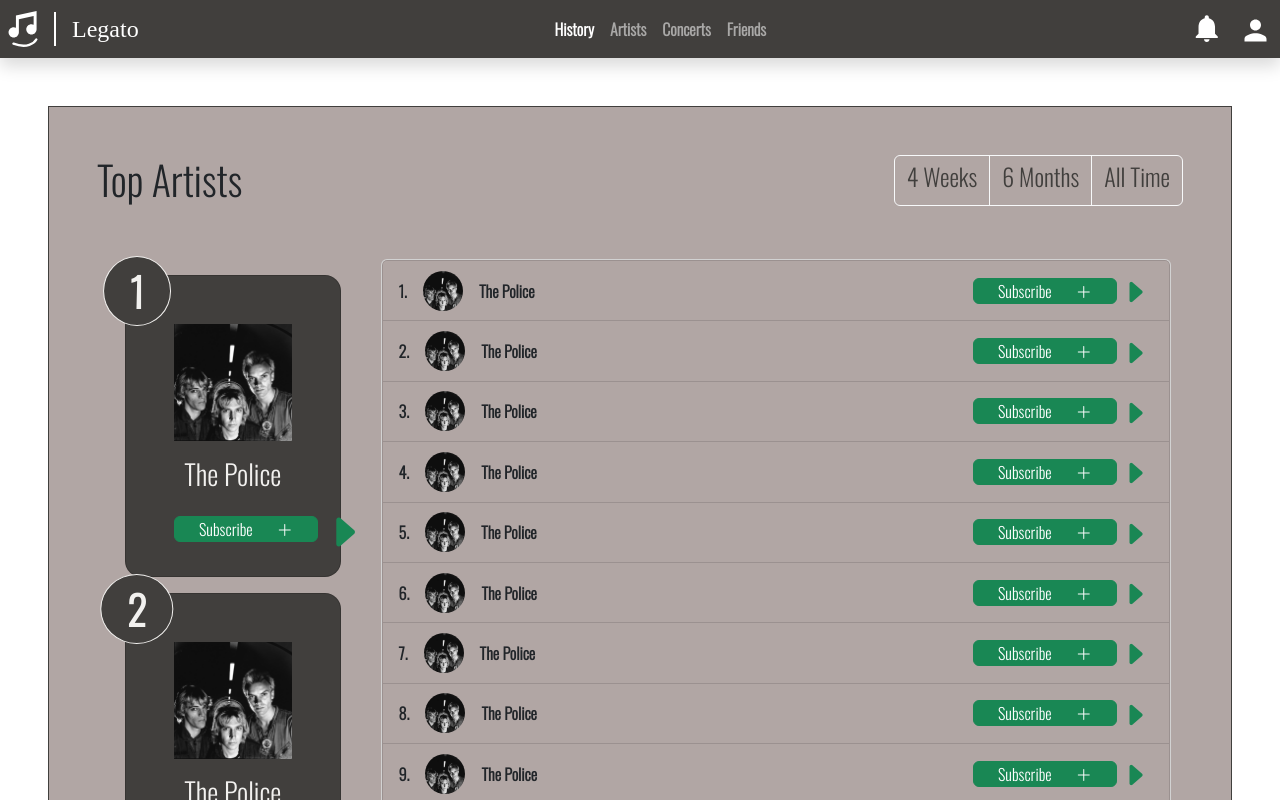
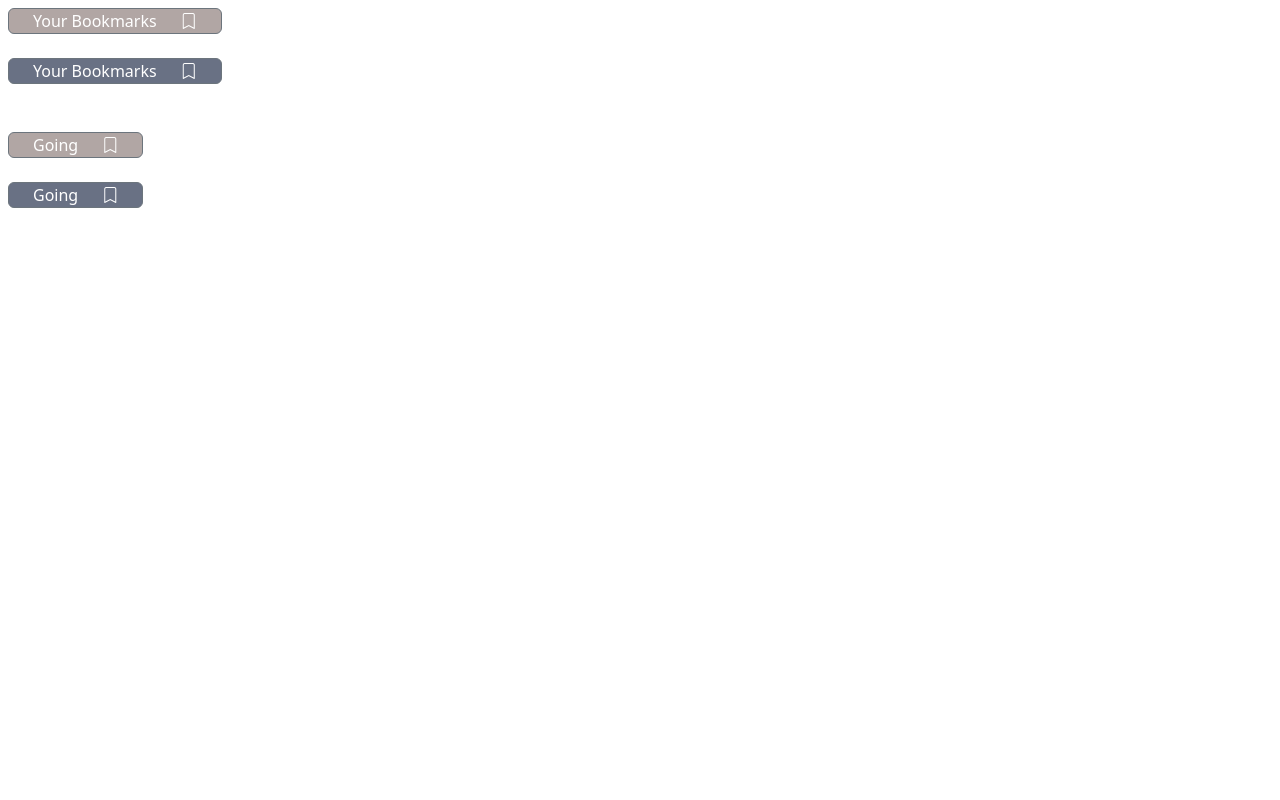
Before and after one commit to SDSC-Cali-Coders/Legato, a React (Create React App) app in the folder frontend/: page / in a window 1280 px wide. Shown: the top 800 px of the page. Built offline with nearby package versions, Linux system fonts and the light colour scheme; a web font is replaced by a local one.

Commit message:
initial commit for toggle button on concerts page (going/interested)

```diff
--- a/frontend/src/App.jsx
+++ b/frontend/src/App.jsx
@@ -1,12 +1,23 @@
-import './App.css';
-import Navbar from './components/Navbar';
-import ListeningHistory from './pages/ListeningHistory';
+import "./App.css";
+import BookmarkInterestedBtn from "../src/components/concerts/BookmarkInterestedBtn";
 
 function App(props) {
   return (
     <>
-      {props.isLoggedIn && <Navbar/>}
-      <ListeningHistory/>
+      <div className="m-2">
+
+        <BookmarkInterestedBtn.YourBookmarks isPressed={true} />
+        <br/>
+        <BookmarkInterestedBtn.YourBookmarks isPressed={false} />
+
+        <br/>
+        <br/>
+
+        <BookmarkInterestedBtn.Going isPressed={true} />
+        <br/>
+        <BookmarkInterestedBtn.Going isPressed={false} />
+
+      </div>
     </>
   );
 }
--- /dev/null
+++ b/frontend/src/components/concerts/BookmarkInterestedBtn.jsx
@@ -0,0 +1,37 @@
+import React from "react";
+
+const BookmarkInterestedBtn = {
+  YourBookmarks: (props) => {
+    return (
+    //   <div className="concertToggleBtn">
+        <button
+          className={` concertToggleBtn btn btn-secondary px-4 py-0 d-flex ${
+            props.isPressed ? "bg-neutral-primary" : " bg-neutral-body"
+          } align-items-center`}
+          type="button"
+        >
+          Your Bookmarks
+          <i className="bi bi-bookmark ps-4"></i>
+        </button>
+    //   </div>
+    );
+  },
+
+  Going: (props) => {
+    return (
+      <div className="concertToggleBtn">
+        <button
+          className={`btn btn-secondary px-4 py-0 d-flex ${
+            props.isPressed ? "bg-neutral-primary" : " bg-neutral-body"
+          } align-items-center`}
+          type="button"
+        >
+          Going
+          <i className="bi bi-bookmark ps-4"></i>
+        </button>
+      </div>
+    );
+  },
+};
+
+export default BookmarkInterestedBtn;
```
Also changed, not shown: frontend/src/App.css (line endings or trailing spaces), 1 other file (tests, documents, lock files or other folders).
